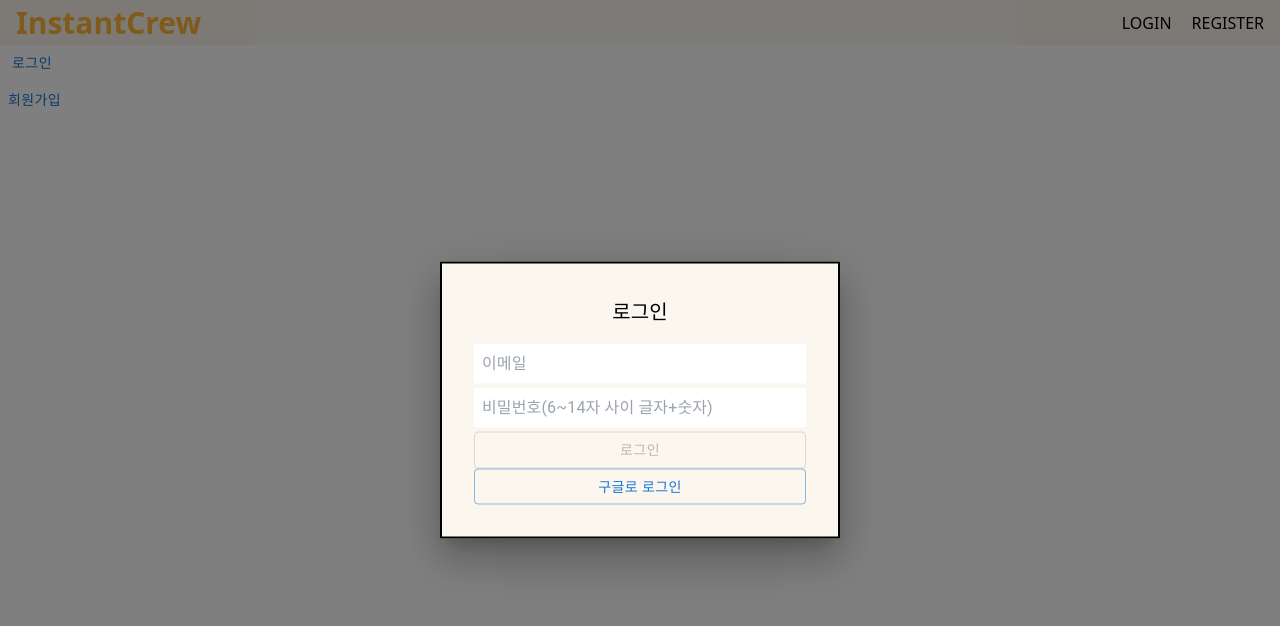
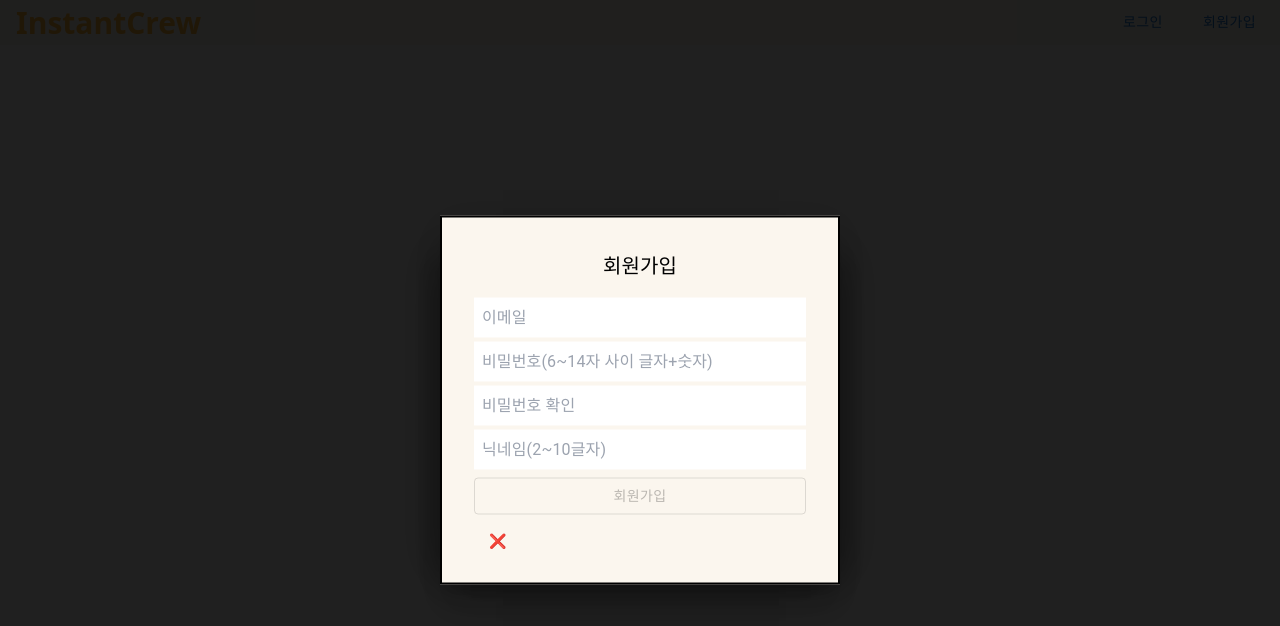
Before and after one commit to h0ngwon/instant-crew, a Next.js app: page /login in a window 1280 px wide. Both pictures are taken after a click on the button "로그인". Shown: the top 626 px of the page. Built offline with nearby package versions, Linux system fonts and the light colour scheme; no server answers.

Commit message:
로그인 header에 넣기 & 모달 오픈 전전역관리

```diff
--- a/src/apis/auth.ts
+++ b/src/apis/auth.ts
@@ -14,17 +14,18 @@ export const signUp = async ({ email, password, nickname }: authInput) => {
         'https://img1.daumcdn.net/thumb/R1280x0/?scode=mtistory2&fname=https%3A%2F%2Ft1.daumcdn.net%2Fcfile%2Ftistory%2F26470D3654FC08C40C';
     const uuid = uuidv4();
 
-    const { data, error } = await supabase.auth.signUp({
+    const { error } = await supabase.auth.signUp({
         email,
         password,
+        options: {
+            data: {
+                nickname,
+                id: uuid,
+                defaultPhotoUrl,
+            },
+        },
     });
-    const { data: userData, error: userError } = await supabase.auth.updateUser(
-        {
-            data: { nickname, defaultPhotoUrl, id: uuid },
-        },
-    );
-    console.log({ data, userData, userError });
-    return { data, error };
+    return { error };
 };
 
 // 로그인
@@ -36,6 +37,7 @@ export const signIn = async ({
         email,
         password,
     });
+    // console.log(data, error);
     return { data, error };
 };
 
--- a/src/app/api/post/recommend/route.ts
+++ b/src/app/api/post/recommend/route.ts
@@ -20,7 +20,7 @@ export const getRecommendData = async (): Promise<any> => {
         const { data, error } = await supabase
             .from('post')
             .select('*')
-            .order('random', { ascending: false })
+            .order('id', { ascending: false })
             .limit(2);
 
         if (error) throw new Error();
--- a/src/app/login/page.tsx
+++ b/src/app/login/page.tsx
@@ -7,8 +7,6 @@ import { useRecoilState } from 'recoil';
 import { userState } from '@/recoil/authAtom';
 import { Button } from '@mui/material';
 import { signOut } from '@/apis/auth';
-import { ToastContainer } from 'react-toastify';
-import 'react-toastify/dist/ReactToastify.css';
 
 const LoginPage = () => {
     const [userInfo, setUserInfo] = useRecoilState(userState);
@@ -39,7 +37,6 @@ const LoginPage = () => {
             ) : (
                 <Button onClick={logout}>로그아웃</Button>
             )}
-            <ToastContainer />
         </div>
     );
 };
--- a/src/app/page.tsx
+++ b/src/app/page.tsx
@@ -4,11 +4,14 @@ import Recommend from '@/components/Recommend';
 import React from 'react';
 import './globals.css';
 import './reset.css';
+import { ToastContainer } from 'react-toastify';
+import 'react-toastify/dist/ReactToastify.css';
 
 export default async function Home() {
     return (
         <React.Fragment>
             <main role='main'>
+                <ToastContainer />
                 <Recommend />
                 <Category />
                 <Recent />
--- a/src/components/Header.tsx
+++ b/src/components/Header.tsx
@@ -1,7 +1,31 @@
+import { Button } from '@mui/material';
 import Link from 'next/link';
 import React from 'react';
+import Modal from './Modal';
+import Login from './Login';
+import Register from './Register';
+import { useRecoilState } from 'recoil';
+import { modalState } from '@/recoil/modalAtom';
+import { userState } from '@/recoil/authAtom';
+import { signOut } from '@/apis/auth';
 
 const Header = () => {
+    const [userInfo, setUserInfo] = useRecoilState(userState);
+    const [showModal, setShowModal] = useRecoilState(modalState);
+    const handleOpen = (title: string) =>
+        setShowModal({ show: true, key: title });
+
+    const clearUserInfo = () => {
+        setUserInfo({
+            session: undefined,
+            user: undefined,
+        });
+    };
+
+    const logout = () => {
+        signOut();
+        clearUserInfo();
+    };
     return (
         <header className='w-full'>
             <div className='h-[45px] w-full bg-main-background flex justify-between items-center p-4 '>
@@ -9,9 +33,48 @@ const Header = () => {
                     <Link href='/'> InstantCrew</Link>
                 </div>
                 <nav role='navigation' aria-label='네비게이션'>
-                    <ul className='flex flex-row gap-5 items-center cursor-pointer'>
-                        <li>LOGIN</li>
-                        <li>REGISTER</li>
+                    <ul className='flex flex-row gap-5 items-center'>
+                        {!userInfo.user ? (
+                            <>
+                                <li>
+                                    <Button
+                                        onClick={() => handleOpen('로그인')}
+                                    >
+                                        로그인
+                                    </Button>
+                                    {showModal.key === '로그인' && (
+                                        <Modal
+                                            title='로그인'
+                                            buttonName='로그인'
+                                        >
+                                            <Login />
+                                        </Modal>
+                                    )}
+                                </li>
+                                <li>
+                                    <Button
+                                        onClick={() => handleOpen('회원가입')}
+                                    >
+                                        회원가입
+                                    </Button>
+
+                                    {showModal.key === '회원가입' && (
+                                        <Modal
+                                            title='회원가입'
+                                            buttonName='회원가입'
+                                        >
+                                            <Register />
+                                        </Modal>
+                                    )}
+                                </li>
+                            </>
+                        ) : (
+                            <>
+                                <li>
+                                    <Button onClick={logout}>로그아웃</Button>
+                                </li>
+                            </>
+                        )}
                     </ul>
                 </nav>
             </div>
--- a/src/components/Login.tsx
+++ b/src/components/Login.tsx
@@ -6,9 +6,11 @@ import { authInput, googleSignIn, signIn } from '@/apis/auth';
 import { useSetRecoilState } from 'recoil';
 import { userState } from '@/recoil/authAtom';
 import { toast } from 'react-toastify';
+import { modalState } from '@/recoil/modalAtom';
 
 const Login = () => {
     const setUserInfo = useSetRecoilState(userState);
+    const setShowModal = useSetRecoilState(modalState);
     const {
         register,
         handleSubmit,
@@ -19,15 +21,19 @@ const Login = () => {
         const { error, data: response } = await signIn(data);
         if (error) {
             toast.error('로그인 정보를 확인해주세요');
+            return;
         }
         setUserInfo({
             session: response?.session,
             user: response?.user,
         });
+        toast.success('로그인 성공!');
+        setShowModal({ show: false });
     };
 
     const googleLogin = async () => {
         googleSignIn();
+        setShowModal({ show: false });
     };
 
     return (
--- a/src/components/Modal.tsx
+++ b/src/components/Modal.tsx
@@ -4,6 +4,8 @@ import Box from '@mui/material/Box';
 import Button from '@mui/material/Button';
 import Typography from '@mui/material/Typography';
 import Modal from '@mui/material/Modal';
+import { modalState } from '@/recoil/modalAtom';
+import { useRecoilState } from 'recoil';
 
 const style = {
     position: 'absolute' as 'absolute',
@@ -24,16 +26,15 @@ type Props = {
 };
 
 export default function BasicModal({ title, buttonName, children }: Props) {
-    const [open, setOpen] = React.useState(false);
+    const [showModal, setShowModal] = useRecoilState(modalState);
 
-    const handleOpen = () => setOpen(true);
-    const handleClose = () => setOpen(false);
+    const handleClose = () => setShowModal({ show: false, key: title });
 
     return (
         <div>
-            <Button onClick={handleOpen}>{title}</Button>
+            {/* <Button onClick={handleOpen}>{title}</Button> */}
             <Modal
-                open={open}
+                open={showModal.show}
                 onClose={handleClose}
                 aria-labelledby='modal-modal-title'
                 aria-describedby='modal-modal-description'
@@ -50,6 +51,12 @@ export default function BasicModal({ title, buttonName, children }: Props) {
                     <Typography id='modal-modal-description' sx={{ mt: 2 }}>
                         {children}
                     </Typography>
+                    <Button
+                        onClick={handleClose}
+                        className='absolute top-2 right-2'
+                    >
+                        ❌
+                    </Button>
                 </Box>
             </Modal>
         </div>
--- a/src/components/Register.tsx
+++ b/src/components/Register.tsx
@@ -3,8 +3,13 @@ import * as React from 'react';
 import Button from '@mui/material/Button';
 import { useForm } from 'react-hook-form';
 import { authInput, signUp } from '@/apis/auth';
+import { toast } from 'react-toastify';
+import { useSetRecoilState } from 'recoil';
+import { modalState } from '@/recoil/modalAtom';
 
 const Register = () => {
+    const setShowModal = useSetRecoilState(modalState);
+
     // react-hook-form
     const {
         register, // onchage, onblur, onclick등 가진 객체 생성
@@ -25,7 +30,13 @@ const Register = () => {
             );
             return;
         }
-        await signUp(data);
+        const { error } = await signUp(data);
+        if (error) {
+            toast.error('이미 존재하는 이메일입니다');
+            return;
+        }
+        toast.success('회원가입 성공!');
+        setShowModal({ show: false });
     };
 
     return (
--- a/src/recoil/authAtom.ts
+++ b/src/recoil/authAtom.ts
@@ -1,4 +1,4 @@
-import { AuthError, Session, User } from '@supabase/supabase-js';
+import { Session, User } from '@supabase/supabase-js';
 import { atom } from 'recoil';
 
 export interface AuthType {
--- /dev/null
+++ b/src/recoil/modalAtom.ts
@@ -0,0 +1,14 @@
+import { atom } from 'recoil';
+
+export interface ModalStateType {
+    show: boolean;
+    key?: string;
+}
+
+export const modalState = atom<ModalStateType>({
+    key: 'modalState', // unique ID (with respect to other atoms/selectors)
+    default: {
+        show: false,
+        key: '',
+    }, // default value (aka initial value)
+});
```
Also changed, not shown: src/app/api/dbApi.ts (+20 -0 lines).
